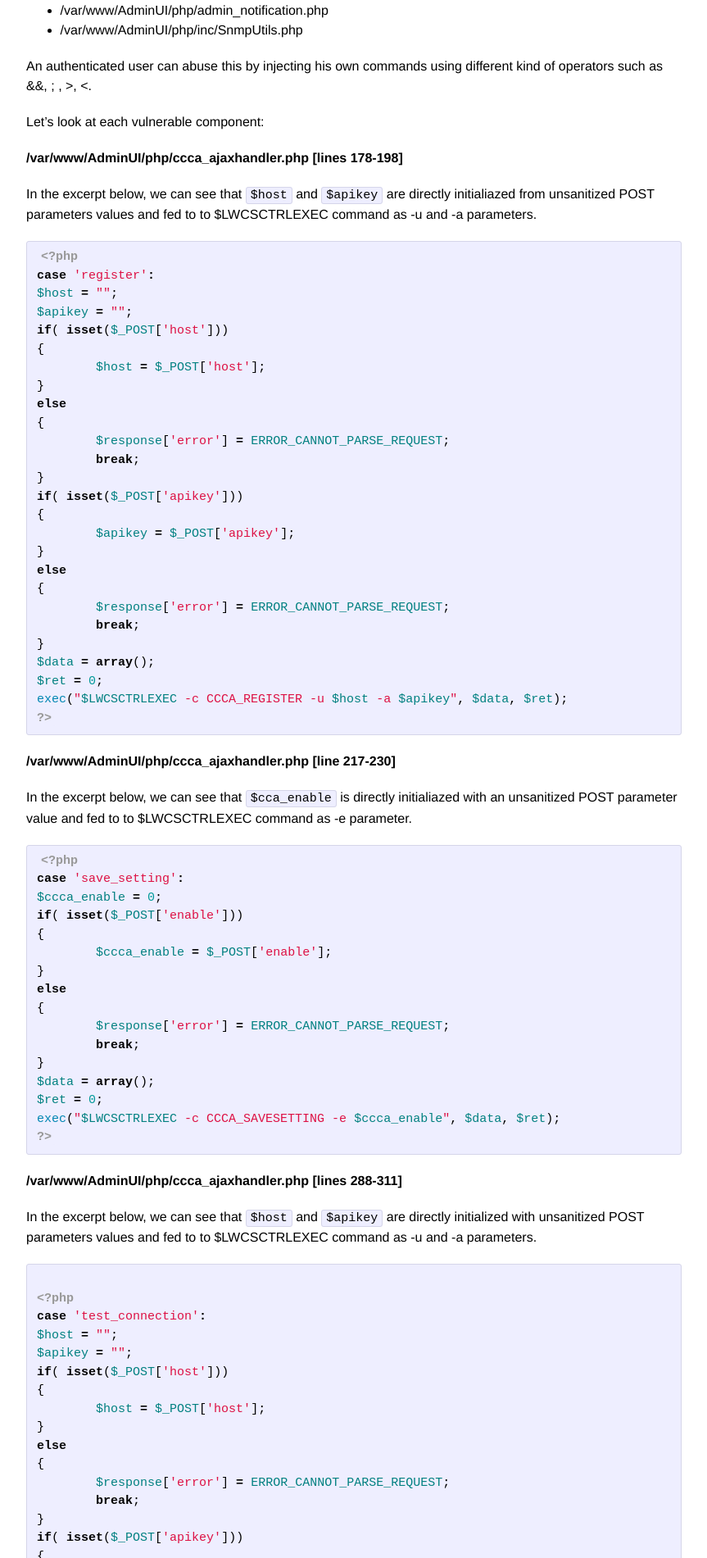
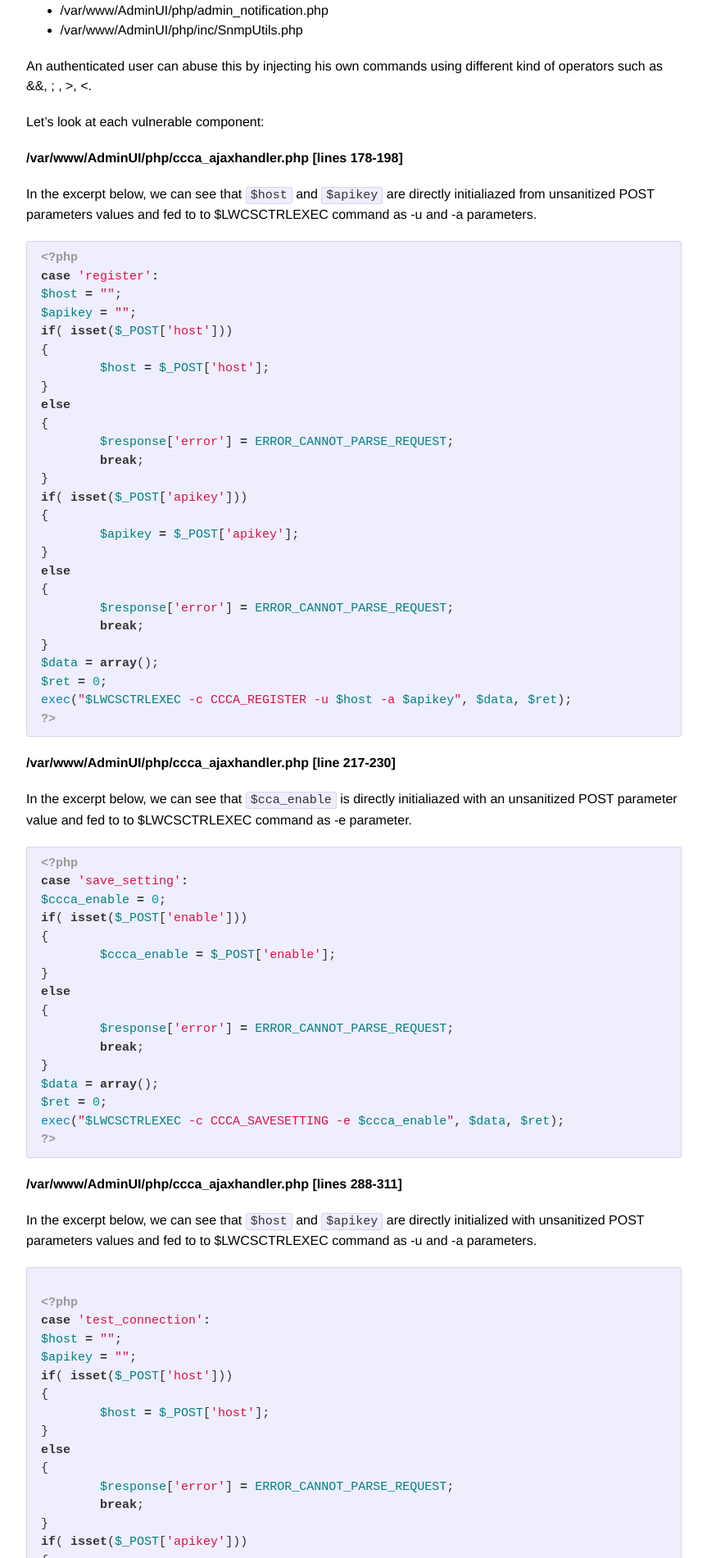
Before and after one commit to qkaiser/qkaiser.github.io, a Jekyll site: the page built from _posts/2016-08-08-trendmicro-sps.markdown, in a window 1280 px wide. Shown: the part 954-2855 px from the top of the page at 82% size, without its empty margins (208-1071 px from the left). Built offline with Jekyll 4.4.1, drawn with Linux system fonts in a browser that asks for light colours; comment, search, counter and statistics services are not loaded; some of the changed text lies outside the part shown.

Commit message:
prettyfying

```diff
--- a/_includes/head.html
+++ b/_includes/head.html
@@ -8,5 +8,6 @@
 
     <!-- Custom CSS -->
     <link rel="stylesheet" href="{{ "/css/main.css" | prepend: site.baseurl }}">
+    <link  rel="stylesheet" href="{{ "/css/syntax.css" | prepend: site.baseurl }}">
 
 </head>
--- /dev/null
+++ b/css/syntax.css
@@ -0,0 +1,74 @@
+.highlight  { background: #F4F4F4; padding: 5 }
+.highlight .c { color: #999988; font-style: italic } /* Comment */
+.highlight .err { color: #a61717; background-color: #e3d2d2 } /* Error */
+.highlight .k { font-weight: bold } /* Keyword */
+.highlight .o { font-weight: bold } /* Operator */
+.highlight .cm { color: #999988; font-style: italic } /* Comment.Multiline */
+.highlight .cp { color: #999999; font-weight: bold } /* Comment.Preproc */
+.highlight .c1 { color: #999988; font-style: italic } /* Comment.Single */
+.highlight .cs { color: #999999; font-weight: bold; font-style: italic } /* Comment.Special */
+.highlight .gd { color: #000000; background-color: #ffdddd } /* Generic.Deleted */
+.highlight .gd .x { color: #000000; background-color: #ffaaaa } /* Generic.Deleted.Specific */
+.highlight .ge { font-style: italic } /* Generic.Emph */
+.highlight .gr { color: #aa0000 } /* Generic.Error */
+.highlight .gh { color: #999999 } /* Generic.Heading */
+.highlight .gi { color: #000000; background-color: #ddffdd } /* Generic.Inserted */
+.highlight .gi .x { color: #000000; background-color: #aaffaa } /* Generic.Inserted.Specific */
+.highlight .go { color: #888888 } /* Generic.Output */
+.highlight .gp { color: #555555 } /* Generic.Prompt */
+.highlight .gs { font-weight: bold } /* Generic.Strong */
+.highlight .gu { color: #aaaaaa } /* Generic.Subheading */
+.highlight .gt { color: #aa0000 } /* Generic.Traceback */
+.highlight .kc { font-weight: bold } /* Keyword.Constant */
+.highlight .kd { font-weight: bold } /* Keyword.Declaration */
+.highlight .kp { font-weight: bold } /* Keyword.Pseudo */
+.highlight .kr { font-weight: bold } /* Keyword.Reserved */
+.highlight .kt { color: #445588; font-weight: bold } /* Keyword.Type */
+.highlight .m { color: #009999 } /* Literal.Number */
+.highlight .s { color: #d14 } /* Literal.String */
+.highlight .na { color: #008080 } /* Name.Attribute */
+.highlight .nb { color: #0086B3 } /* Name.Builtin */
+.highlight .nc { color: #445588; font-weight: bold } /* Name.Class */
+.highlight .no { color: #008080 } /* Name.Constant */
+.highlight .ni { color: #800080 } /* Name.Entity */
+.highlight .ne { color: #990000; font-weight: bold } /* Name.Exception */
+.highlight .nf { color: #990000; font-weight: bold } /* Name.Function */
+.highlight .nn { color: #555555 } /* Name.Namespace */
+.highlight .nt { color: #000080 } /* Name.Tag */
+.highlight .nv { color: #008080 } /* Name.Variable */
+.highlight .ow { font-weight: bold } /* Operator.Word */
+.highlight .w { color: #bbbbbb } /* Text.Whitespace */
+.highlight .mf { color: #009999 } /* Literal.Number.Float */
+.highlight .mh { color: #009999 } /* Literal.Number.Hex */
+.highlight .mi { color: #009999 } /* Literal.Number.Integer */
+.highlight .mo { color: #009999 } /* Literal.Number.Oct */
+.highlight .sb { color: #d14 } /* Literal.String.Backtick */
+.highlight .sc { color: #d14 } /* Literal.String.Char */
+.highlight .sd { color: #d14 } /* Literal.String.Doc */
+.highlight .s2 { color: #d14 } /* Literal.String.Double */
+.highlight .se { color: #d14 } /* Literal.String.Escape */
+.highlight .sh { color: #d14 } /* Literal.String.Heredoc */
+.highlight .si { color: #d14 } /* Literal.String.Interpol */
+.highlight .sx { color: #d14 } /* Literal.String.Other */
+.highlight .sr { color: #009926 } /* Literal.String.Regex */
+.highlight .s1 { color: #d14 } /* Literal.String.Single */
+.highlight .ss { color: #990073 } /* Literal.String.Symbol */
+.highlight .bp { color: #999999 } /* Name.Builtin.Pseudo */
+.highlight .vc { color: #008080 } /* Name.Variable.Class */
+.highlight .vg { color: #008080 } /* Name.Variable.Global */
+.highlight .vi { color: #008080 } /* Name.Variable.Instance */
+.highlight .il { color: #009999 } /* Literal.Number.Integer.Long */
+
+/* Make line numbers unselectable: excludes line numbers from copy-paste user ops */
+.highlight .lineno {-webkit-user-select: none;-moz-user-select: none; -o-user-select: none;}
+.lineno::-moz-selection {background-color: transparent;}/* Mozilla specific */
+.lineno::selection {background-color: transparent;} /* Other major browsers */
+
+.highlight .lineno { color: #ccc; display:inline-block; padding: 0 5px; border-right:1px solid #ccc; }
+.highlight pre code { display: block; white-space: pre; overflow-x: auto; word-wrap: normal; }
+.highlight pre code.console { color:#666; background-color: black; padding: inherit;}
+.highlight pre code.console .go { color: #bbb; }
+.highlight pre code.console .gp { color: #999; }
+
+code { color: #333; background-color: #F4F4F4 }
+h1 code, h2 code, h3 code, h4 code { color: #c7254e }
```
